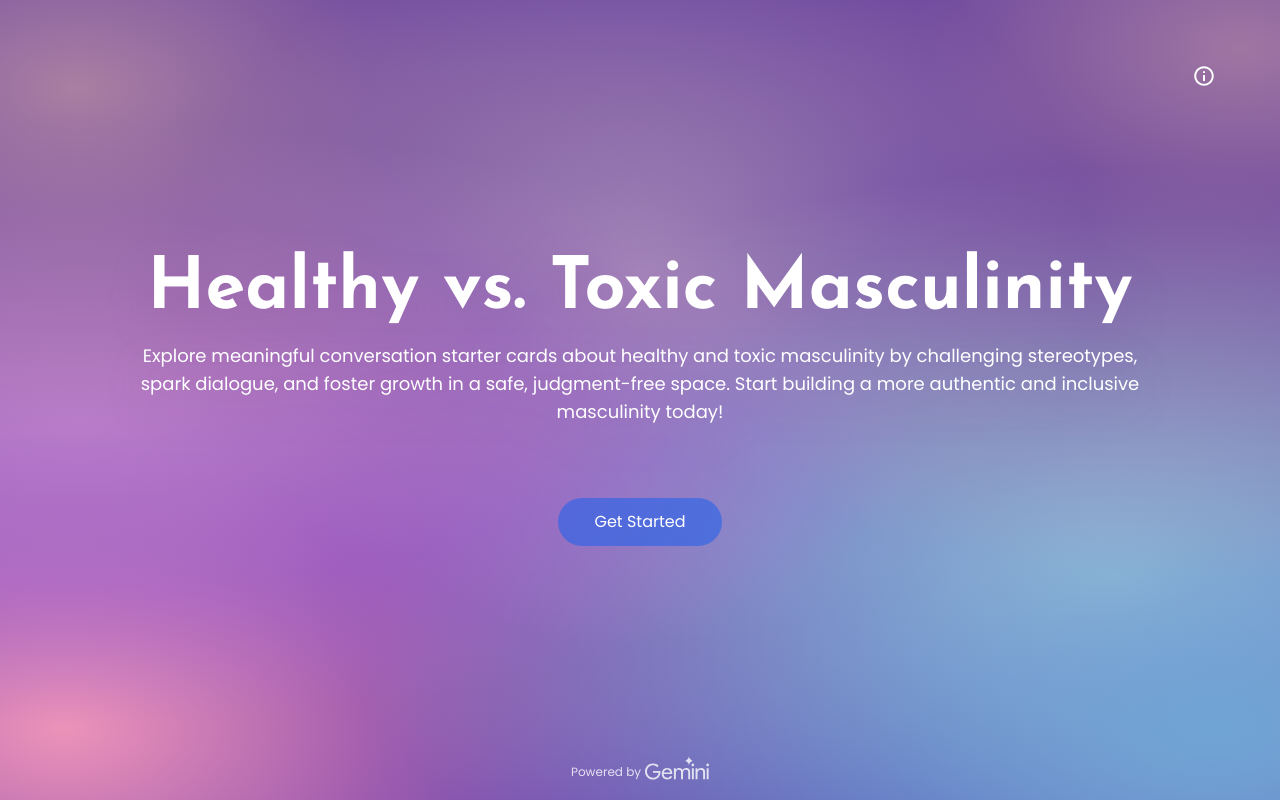
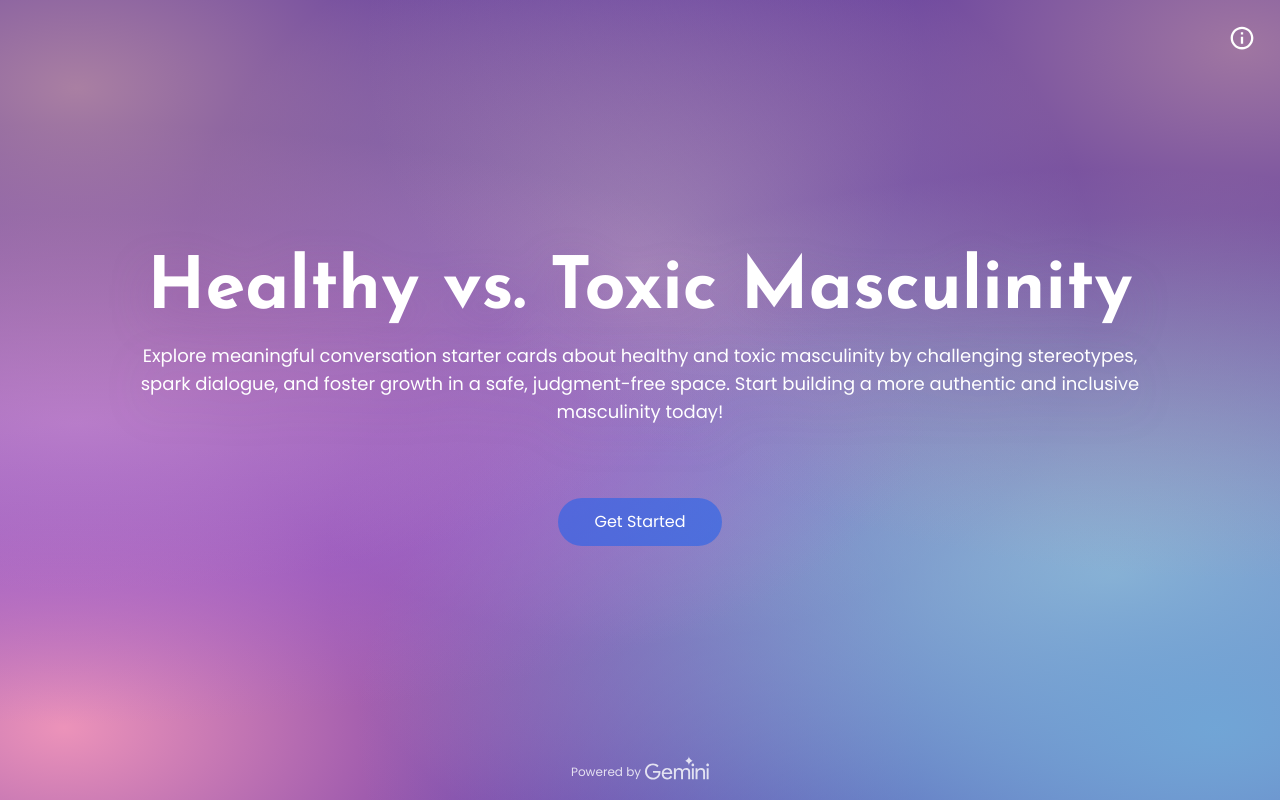
Before and after one commit to drlangh/card-game, a Next.js app: page / in a window 1280 px wide. Built offline with nearby package versions, Linux system fonts and the light colour scheme; no server answers.

Commit message:
Update InfoIcon.jsx

```diff
--- a/src/components/InfoIcon.jsx
+++ b/src/components/InfoIcon.jsx
@@ -6,9 +6,9 @@ const InfoIcon = () => {
   const [showTooltip, setShowTooltip] = useState(false);
 
   return (
-    <div className="relative p-10 z-[10000]">
+    <div className="relative z-[10000]">
       <IoMdInformationCircleOutline
-        size={24}
+        size={28}
         color="#fff"
         className="cursor-pointer"
         onMouseEnter={() => setShowTooltip(true)}
```
